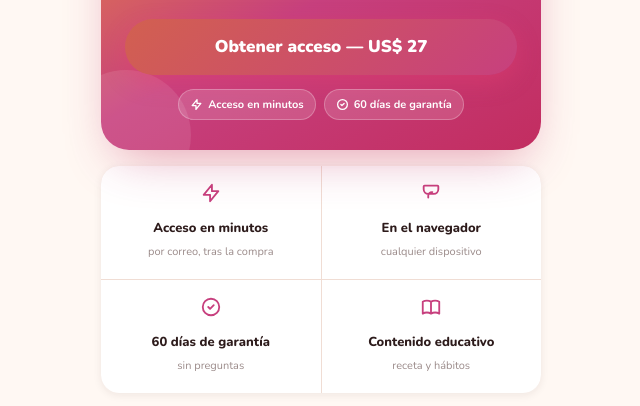
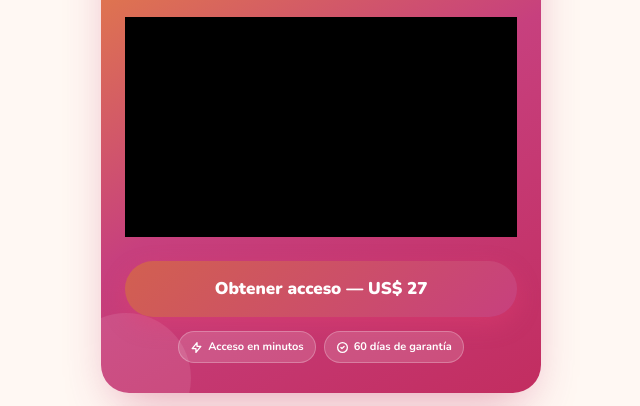
Before and after one commit to sggnetomd/tusalud24h.online, a plain HTML site: page app/index.html in a window 1280 px wide. Shown: the part 351-757 px from the top of the page, without its empty margins (319-959 px from the left). Drawn offline with nearby package versions, Linux system fonts and the light colour scheme.

Commit message:
feat(app): embed VTurb na hero da /app (tusalud24h.online)

```diff
--- a/app/index.html
+++ b/app/index.html
@@ -142,6 +142,7 @@
     <span class="eyebrow"><span class="dot"></span>Aplicación web · Acceso digital</span>
     <h1>Tu programa de 30 días, en una sola app.</h1>
     <div class="deck">Gelatin App reúne la receta de la gelatina, una misión para cada día y mensajes de hábitos en un plan de 30 días simple de seguir — paso a paso, sin complicaciones.</div>
+    <div class="video" style="max-width:720px;margin:20px auto 24px;"><vturb-smartplayer id="vid-6a30b3bc6b6c39cec4fdcfdd" style="display: block; margin: 0 auto; width: 100%; "><div class="vturb-player-placeholder" style="position: relative; width: 100%; padding: 56.25% 0 0; z-index: 0; background-color: black;"></div></vturb-smartplayer> <script type="text/javascript"> var s=document.createElement("script"); s.src="https://scripts.converteai.net/65eee9f4-ec2d-46b0-a2b3-9b1ecf0653c2/players/6a30b3bc6b6c39cec4fdcfdd/v4/player.js", s.async=!0,document.head.appendChild(s); </script></div>
     <a href="https://www.checkout-ds24.com/product/705969" class="cta">Obtener acceso — US$ 27</a>
     <div class="trust">
       <span class="t"><svg fill="none" viewBox="0 0 24 24" stroke="currentColor" stroke-width="2.4"><path stroke-linecap="round" stroke-linejoin="round" d="M13 10V3L4 14h7v7l9-11h-7z"/></svg>Acceso en minutos</span>
```
